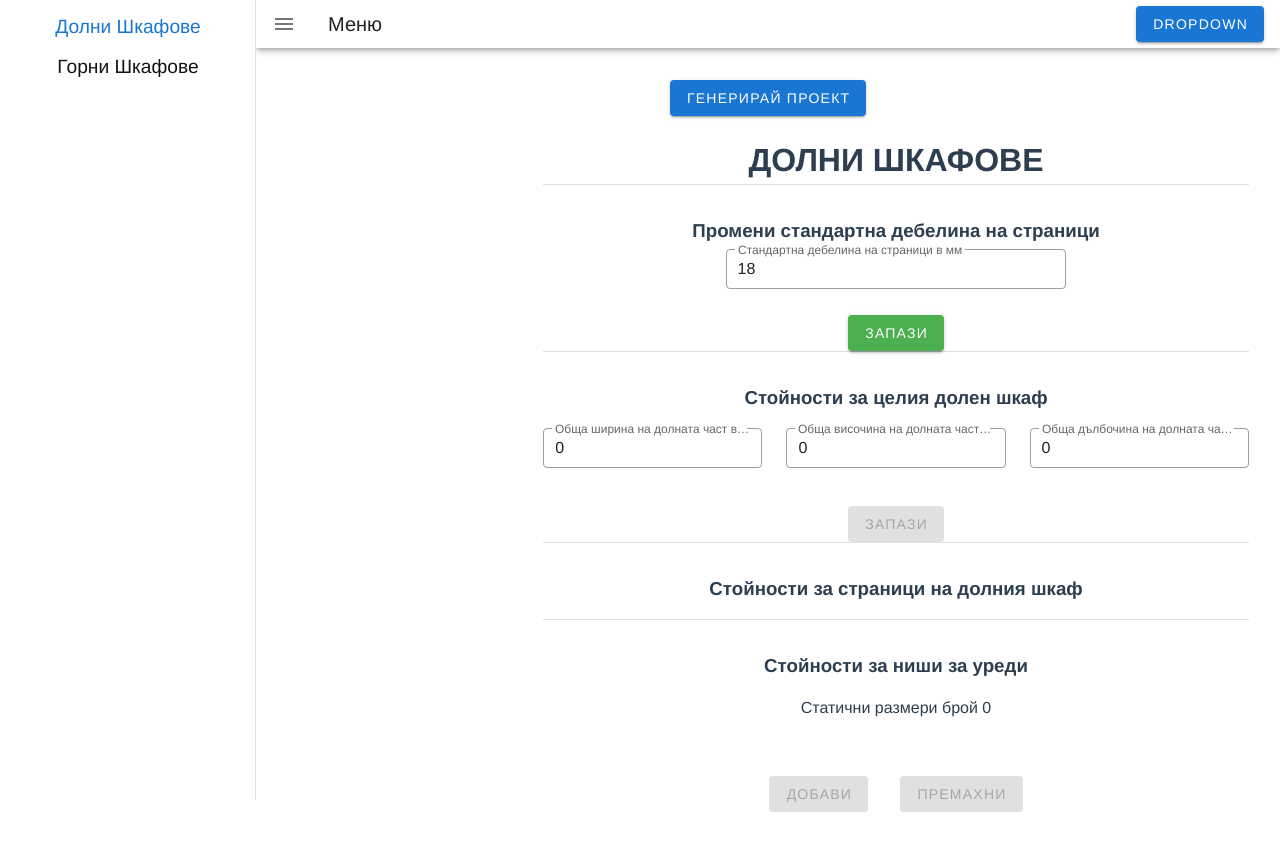
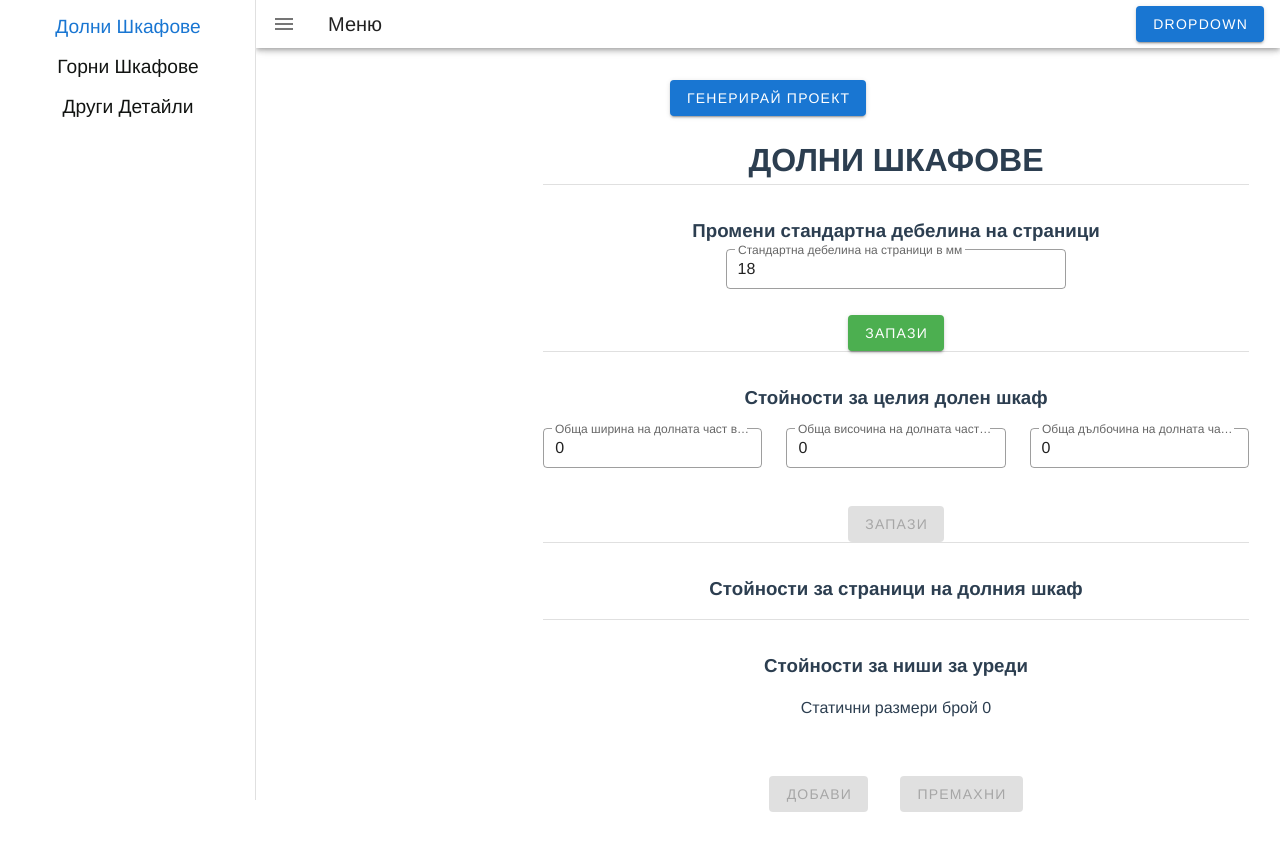
Before and after one commit to didoviktorov/wood-calculator, a Vue app: page / in a window 1280 px wide. Both pictures are taken after a click on the button 28 px from the left and 24 px from the top of the page. Shown: the top 850 px of the page. Built offline with nearby package versions, Linux system fonts and the light colour scheme.

Commit message:
other details view added

```diff
--- a/src/App.vue
+++ b/src/App.vue
@@ -34,6 +34,15 @@
               <v-list-item-title>
                 <router-link class="navigation-link" to="/upper"
                   >Горни Шкафове</router-link
+                >
+              </v-list-item-title>
+            </v-list-item-content>
+          </v-list-item>
+          <v-list-item>
+            <v-list-item-content>
+              <v-list-item-title>
+                <router-link class="navigation-link" to="/other"
+                  >Други Детайли</router-link
                 >
               </v-list-item-title>
             </v-list-item-content>
--- /dev/null
+++ b/src/components/OtherDetail.vue
@@ -0,0 +1,20 @@
+<template>
+  <v-app>
+    <v-content>
+      <v-container class="wrapper" fluid> TEST OTHER</v-container>
+    </v-content>
+  </v-app>
+</template>
+
+<script>
+export default {
+  name: "OtherDetail",
+  components: {},
+  data: () => ({}),
+  computed: {},
+  methods: {},
+  mounted() {}
+};
+</script>
+
+<style scoped></style>
--- a/src/router/index.js
+++ b/src/router/index.js
@@ -17,7 +17,16 @@ const routes = [
     // this generates a separate chunk (about.[hash].js) for this route
     // which is lazy-loaded when the route is visited.
     component: () =>
-      import(/* webpackChunkName: "about" */ "../views/Upper.vue")
+      import(/* webpackChunkName: "upper" */ "../views/Upper.vue")
+  },
+  {
+    path: "/other",
+    name: "Други Детайли",
+    // route level code-splitting
+    // this generates a separate chunk (about.[hash].js) for this route
+    // which is lazy-loaded when the route is visited.
+    component: () =>
+      import(/* webpackChunkName: "upper" */ "../views/OtherDetails.vue")
   }
 ];
 
--- /dev/null
+++ b/src/views/OtherDetails.vue
@@ -0,0 +1,16 @@
+<template>
+  <div class="home">
+    <OtherDetail />
+  </div>
+</template>
+
+<script>
+import OtherDetail from "@/components/OtherDetail.vue";
+
+export default {
+  name: "OtherDetails",
+  components: {
+    OtherDetail
+  }
+};
+</script>
```
